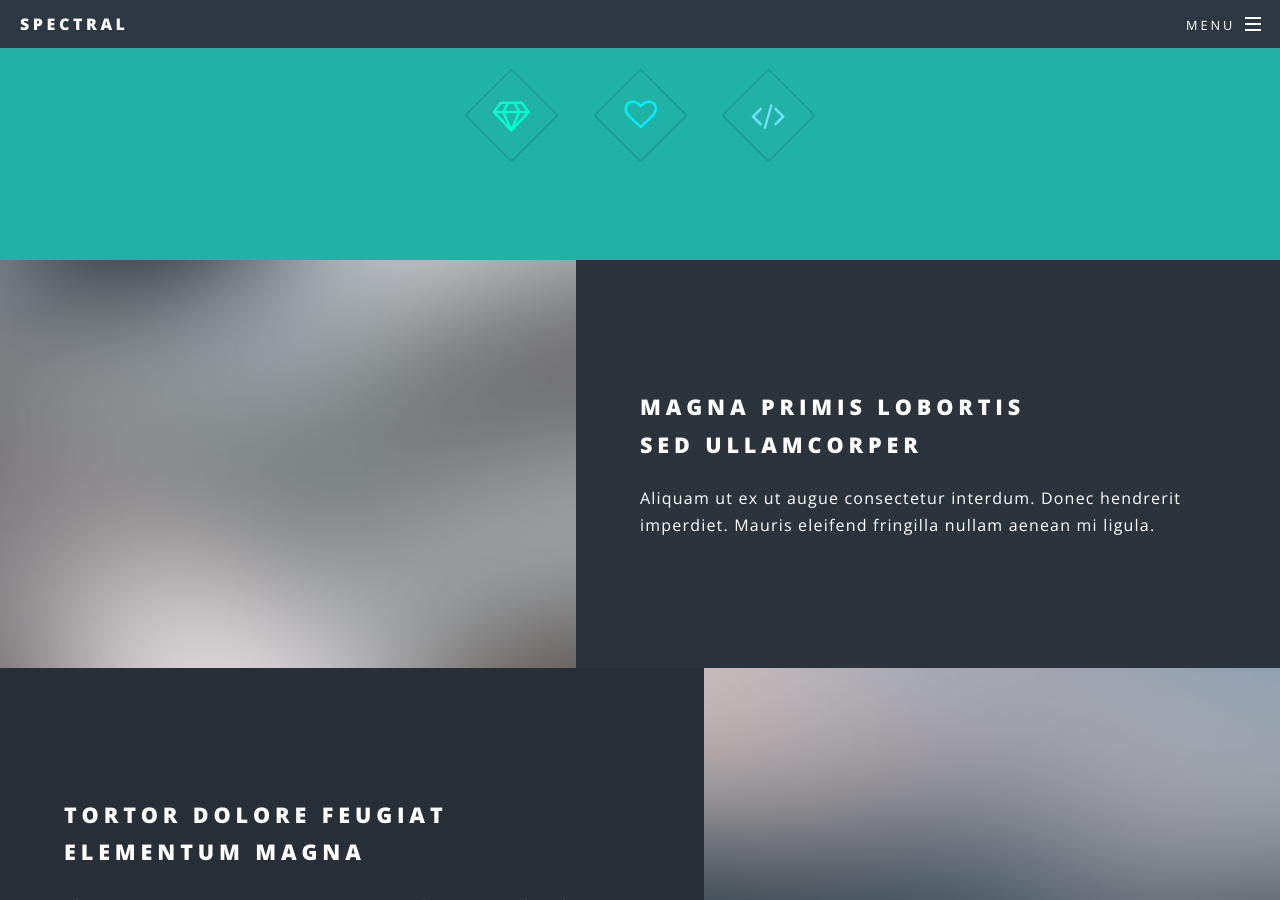
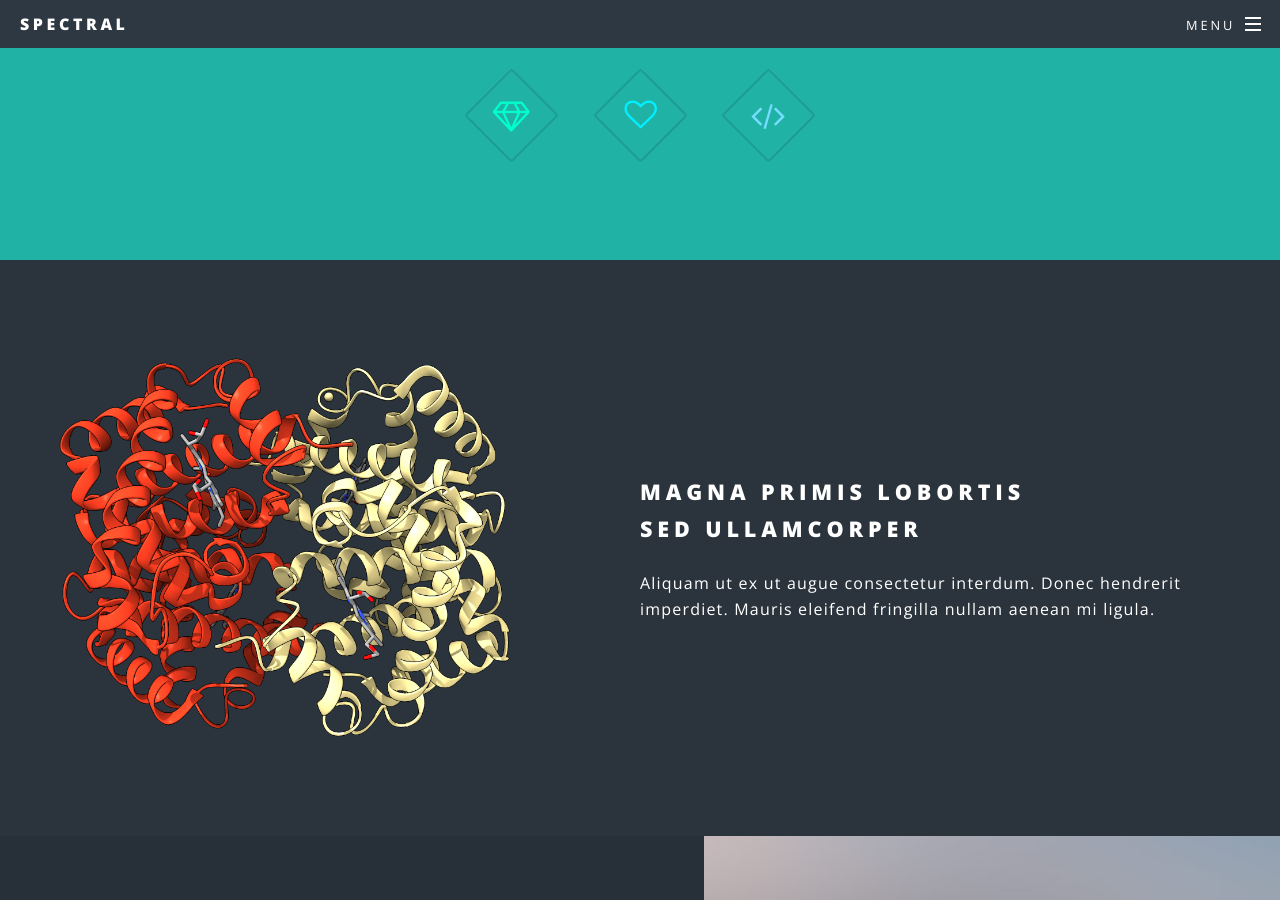
Before and after one commit to andreasprlic/andreasprlic.github.io_old, a Jekyll site: the page index.html, which Jekyll copies as it is, in a window 1280 px wide and 900 px high, scrolled down 1161 px. Built offline with Jekyll 4.4.1, drawn with Linux system fonts in a browser that asks for light colours.

Commit message:
adding 4hhb

```diff
--- a/elements.html
+++ b/elements.html
@@ -365,7 +365,7 @@ print 'It took ' + i + ' iterations to sort the deck.';</code></pre>
 				<div class="box alt">
 					<div class="row uniform 50%">
 						<div class="12u"><span class="image fit"><img src="images/banner.jpg" alt="" /></span></div>
-						<div class="4u"><span class="image fit"><img src="images/pic01.jpg" alt="" /></span></div>
+						<div class="4u"><span class="image fit"><img src="images/4hhb.png" alt="" /></span></div>
 						<div class="4u"><span class="image fit"><img src="images/pic02.jpg" alt="" /></span></div>
 						<div class="4u"><span class="image fit"><img src="images/pic03.jpg" alt="" /></span></div>
 						<div class="4u"><span class="image fit"><img src="images/pic03.jpg" alt="" /></span></div>
--- a/index.html
+++ b/index.html
@@ -105,7 +105,7 @@ crafted by <a href="http://html5up.net">HTML5 UP</a></p>
 				<!-- Two -->
 					<section id="two" class="wrapper alt style2">
 						<section class="spotlight">
-							<div class="image"><img src="images/pic01.jpg" alt="" /></div><div class="content">
+							<div class="image"><img src="images/4hhb.png" alt="" /></div><div class="content">
 								<h2>Magna primis lobortis<br />
 								sed ullamcorper</h2>
 								<p>Aliquam ut ex ut augue consectetur interdum. Donec hendrerit imperdiet. Mauris eleifend fringilla nullam aenean mi ligula.</p>
```
Also changed, not shown: images/4hhb.png (added).
